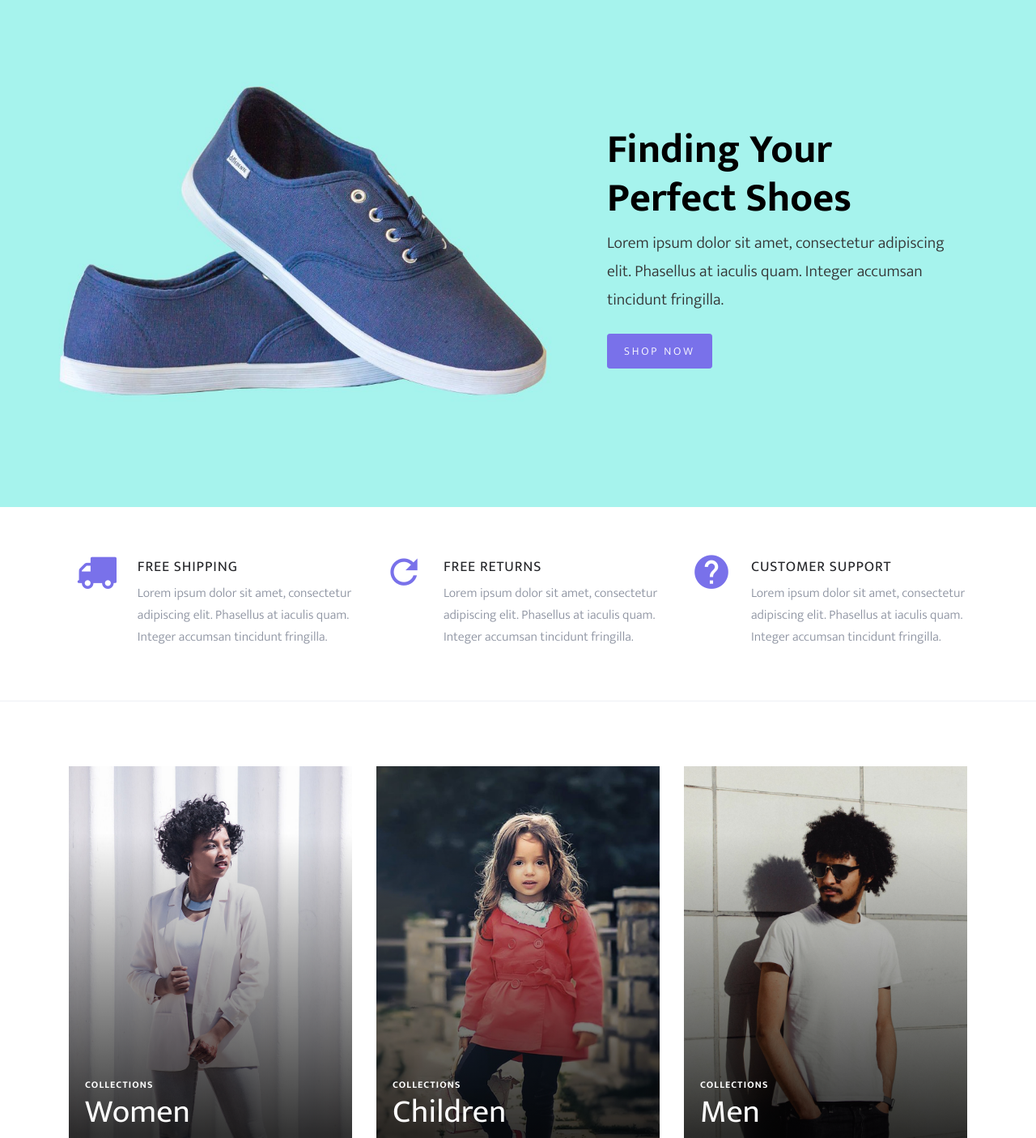
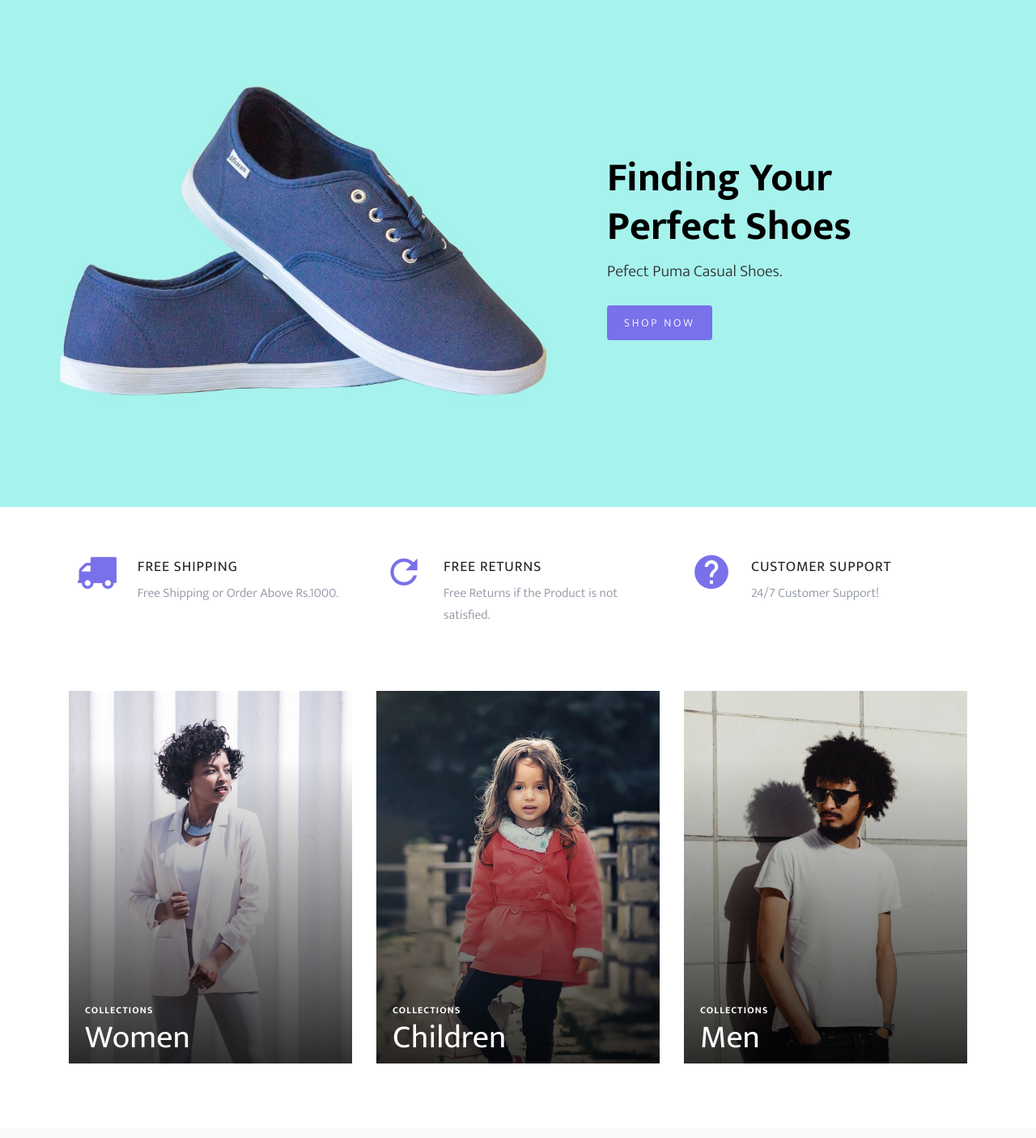
Before and after one commit to Satwikram/Online-Shopping-, a Django app: template templates/index.html in a window 1280 px wide. Shown: the part 206-1611 px from the top of the page at 81% size. Run offline with Django 3.2, Linux system fonts and the light colour scheme; the template is opened without the code that fills it, so the values that code supplies are empty; some libraries are stand-ins or nearby versions; some web fonts are replaced.

Commit message:
'Updated'

```diff
--- a/templates/index.html
+++ b/templates/index.html
@@ -41,7 +41,7 @@
 
             <div class="col-12 mb-3 mb-md-0 col-md-4 order-1 order-md-2 text-center">
               <div class="site-logo">
-                <a href="index.html" class="js-logo-clone">Lazy Shopping</a>
+                <a href="/" class="js-logo-clone">Lazy Shopping</a>
               </div>
             </div>
 
@@ -114,7 +114,7 @@
           <div class="col-md-5 text-center text-md-left pt-5 pt-md-0">
             <h1 class="mb-2">Finding Your Perfect Shoes</h1>
             <div class="intro-text text-center text-md-left">
-              <p class="mb-4">Lorem ipsum dolor sit amet, consectetur adipiscing elit. Phasellus at iaculis quam. Integer accumsan tincidunt fringilla. </p>
+              <p class="mb-4">Pefect Puma Casual Shoes. </p>
               <p>
                 <a href="#" class="btn btn-sm btn-primary">Shop Now</a>
               </p>
@@ -133,7 +133,7 @@
             </div>
             <div class="text">
               <h2 class="text-uppercase">Free Shipping</h2>
-              <p>Lorem ipsum dolor sit amet, consectetur adipiscing elit. Phasellus at iaculis quam. Integer accumsan tincidunt fringilla.</p>
+              <p>Free Shipping or Order Above Rs.1000.</p>
             </div>
           </div>
           <div class="col-md-6 col-lg-4 d-lg-flex mb-4 mb-lg-0 pl-4" data-aos="fade-up" data-aos-delay="100">
@@ -142,7 +142,7 @@
             </div>
             <div class="text">
               <h2 class="text-uppercase">Free Returns</h2>
-              <p>Lorem ipsum dolor sit amet, consectetur adipiscing elit. Phasellus at iaculis quam. Integer accumsan tincidunt fringilla.</p>
+              <p>Free Returns if the Product is not satisfied.</p>
             </div>
           </div>
           <div class="col-md-6 col-lg-4 d-lg-flex mb-4 mb-lg-0 pl-4" data-aos="fade-up" data-aos-delay="200">
@@ -151,8 +151,7 @@
             </div>
             <div class="text">
               <h2 class="text-uppercase">Customer Support</h2>
-              <p>Lorem ipsum dolor sit amet, consectetur adipiscing elit. Phasellus at iaculis quam. Integer accumsan tincidunt fringilla.</p>
-            </div>
+              <p>24/7 Customer Support!</p>
           </div>
         </div>
       </div>
@@ -246,8 +245,8 @@
           </div>
           <div class="col-md-12 col-lg-5 text-center pl-md-5">
             <h2><a href="#">50% less in all items</a></h2>
-            <p class="post-meta mb-4">By <a href="#">Carl Smith</a> <span class="block-8-sep">&bullet;</span> September 3, 2018</p>
-            <p>Lorem ipsum dolor sit amet, consectetur adipisicing elit. Quisquam iste dolor accusantium facere corporis ipsum animi deleniti fugiat. Ex, veniam?</p>
+            <p class="post-meta mb-4">By <a href="#">Lazy Shopping</a> <span class="block-8-sep">&bullet;</span> September 3, 2020</p>
+            <p></p>
             <p><a href="#" class="btn btn-primary btn-sm">Shop Now</a></p>
           </div>
         </div>
```
